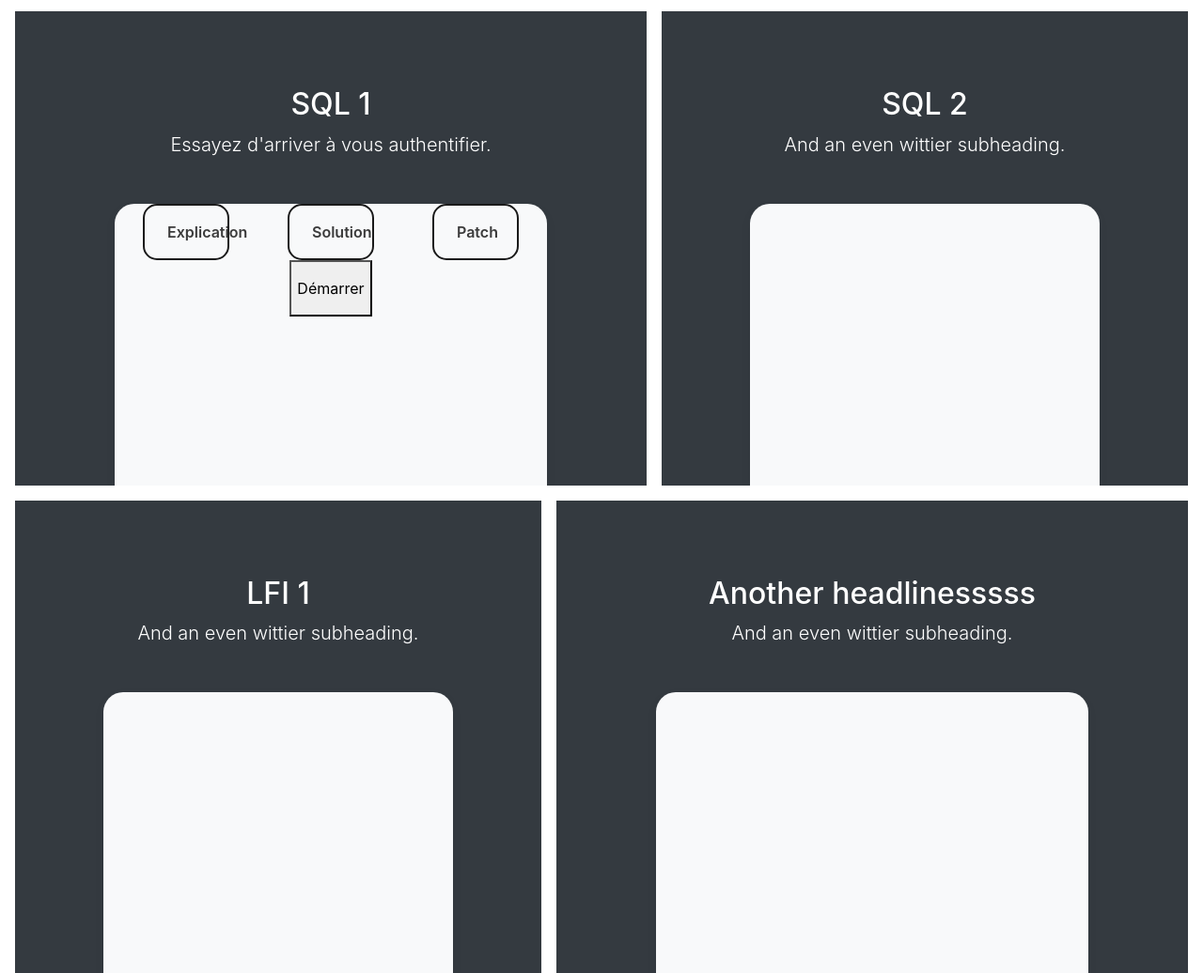
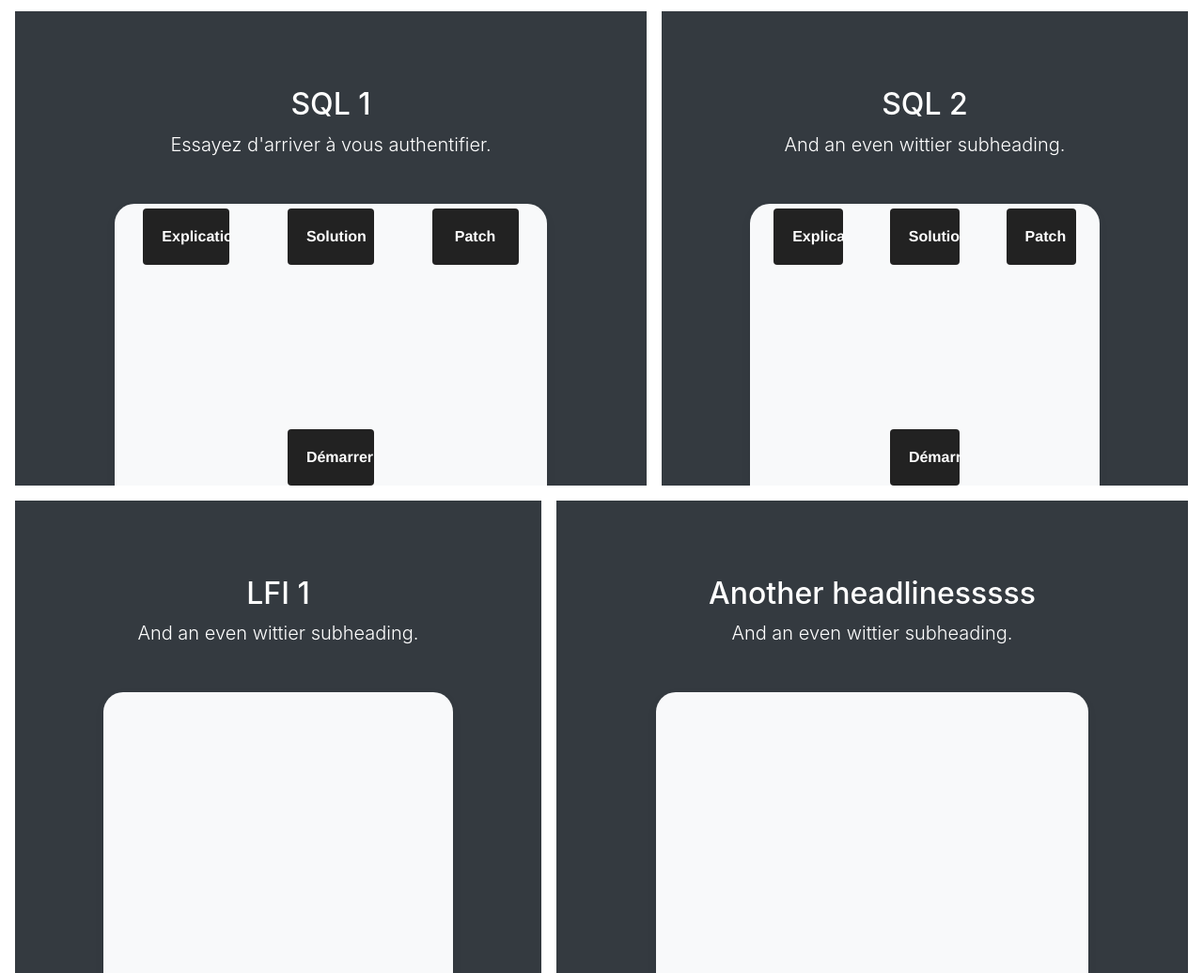
Before and after one commit to leolesang/OWASP_projet, a PHP site: page /index_exercices.html in a window 1280 px wide. Shown: the part 605-1641 px from the top of the page at 94% size. Run offline with PHP 8.4, Linux system fonts and the light colour scheme; some libraries are stand-ins or nearby versions.

Commit message:
Ajout sql file et css panel exo

```diff
--- a/css/product.css
+++ b/css/product.css
@@ -93,51 +93,55 @@
 }
 
 .boutton_flex {
+    display: flex;
+    flex-direction: row;
+    justify-content: space-around;
+    align-items: center;
+    height: 70px;
+    position: relative
+}
+
+.boutton_flex2 {
 
     display: flex;
-    width: 100%;
-    height: 60px;
-    justify-content: space-around;
+    flex-direction: column;
+    justify-content: flex-end;
+    align-items: center;
+    margin-top: 30px;
+    height: 200px;
+    position: relative;
 }
 
-.button-28 {
-    appearance: none;
-    background-color: transparent;
-    border: 2px solid #1A1A1A;
-    border-radius: 15px;
+.button-31 {
+    background-color: #222;
+    border-radius: 4px;
+    border-style: none;
     box-sizing: border-box;
-    color: #3B3B3B;
+    color: #fff;
     cursor: pointer;
     display: inline-block;
+    font-family: "Farfetch Basis", "Helvetica Neue", Arial, sans-serif;
     font-size: 16px;
-    font-weight: 600;
-    line-height: normal;
-    min-height: 60px;
-    min-width: 0;
+    font-weight: 700;
+    line-height: 1.5;
+    margin: 0;
+    max-width: none;
+    height: 60px;
+    min-height: 44px;
+    min-width: 10px;
     outline: none;
-    padding: 16px 24px;
+    overflow: hidden;
+    padding: 9px 20px 8px;
+    position: relative;
     text-align: center;
-    text-decoration: none;
-    transition: all 300ms cubic-bezier(.23, 1, 0.32, 1);
+    text-transform: none;
     user-select: none;
     -webkit-user-select: none;
     touch-action: manipulation;
     width: 20%;
-    will-change: transform;
 }
 
-.button-28:disabled {
-    pointer-events: none;
+.button-31:hover,
+.button-31:focus {
+    opacity: .75;
 }
-
-.button-28:hover {
-    color: #fff;
-    background-color: #1A1A1A;
-    box-shadow: rgba(0, 0, 0, 0.25) 0 8px 15px;
-    transform: translateY(-2px);
-}
-
-.button-28:active {
-    box-shadow: none;
-    transform: translateY(0);
-}
--- a/index_exercices.html
+++ b/index_exercices.html
@@ -63,16 +63,17 @@
             </div>
             <div class="bg-light box-shadow mx-auto" style="width: 80%; height: 300px; border-radius: 21px 21px 0 0;">
                 <div class="boutton_flex">
-                    <button class="button-28" onclick="window.location.href='index_exercices.html'">Explication</button>
-                    <button class="button-28"
+                    <button class="button-31" onclick="window.location.href='index_exercices.html'">Explication</button>
+                    <button class="button-31"
                         onclick="window.location.href='php/solution_video.php?id=1'">Solution</button>
-                    <button class="button-28" onclick="window.location.href='index_exercices.html'">Patch</button>
+                    <button class="button-31" onclick="window.location.href='index_exercices.html'">Patch</button>
                 </div>
-                <div class="boutton_flex">
-                    <button class="" onclick="window.location.href='sql_exo1.html'">Démarrer</button>
+                <div class="boutton_flex2">
+                    <button class="button-31" onclick="window.location.href='sql_exo1.html'">Démarrer</button>
                 </div>
             </div>
         </div>
+
 
         <a href="sql_exo2.html" class="text-decoration-none" style="display: block;">
             <div class="bg-dark mr-md-3 pt-3 px-3 pt-md-5 px-md-5 text-center text-white overflow-hidden">
@@ -82,6 +83,16 @@
                 </div>
                 <div class="bg-light box-shadow mx-auto"
                     style="width: 80%; height: 300px; border-radius: 21px 21px 0 0;">
+                    <div class="boutton_flex">
+                        <button class="button-31"
+                            onclick="window.location.href='index_exercices.html'">Explication</button>
+                        <button class="button-31"
+                            onclick="window.location.href='php/solution_video.php?id=1'">Solution</button>
+                        <button class="button-31" onclick="window.location.href='index_exercices.html'">Patch</button>
+                    </div>
+                    <div class="boutton_flex2">
+                        <button class="button-31" onclick="window.location.href='sql_exo1.html'">Démarrer</button>
+                    </div>
                 </div>
             </div>
         </a>
```
Also changed, not shown: owasp.sql (added, +93 -0 lines).
